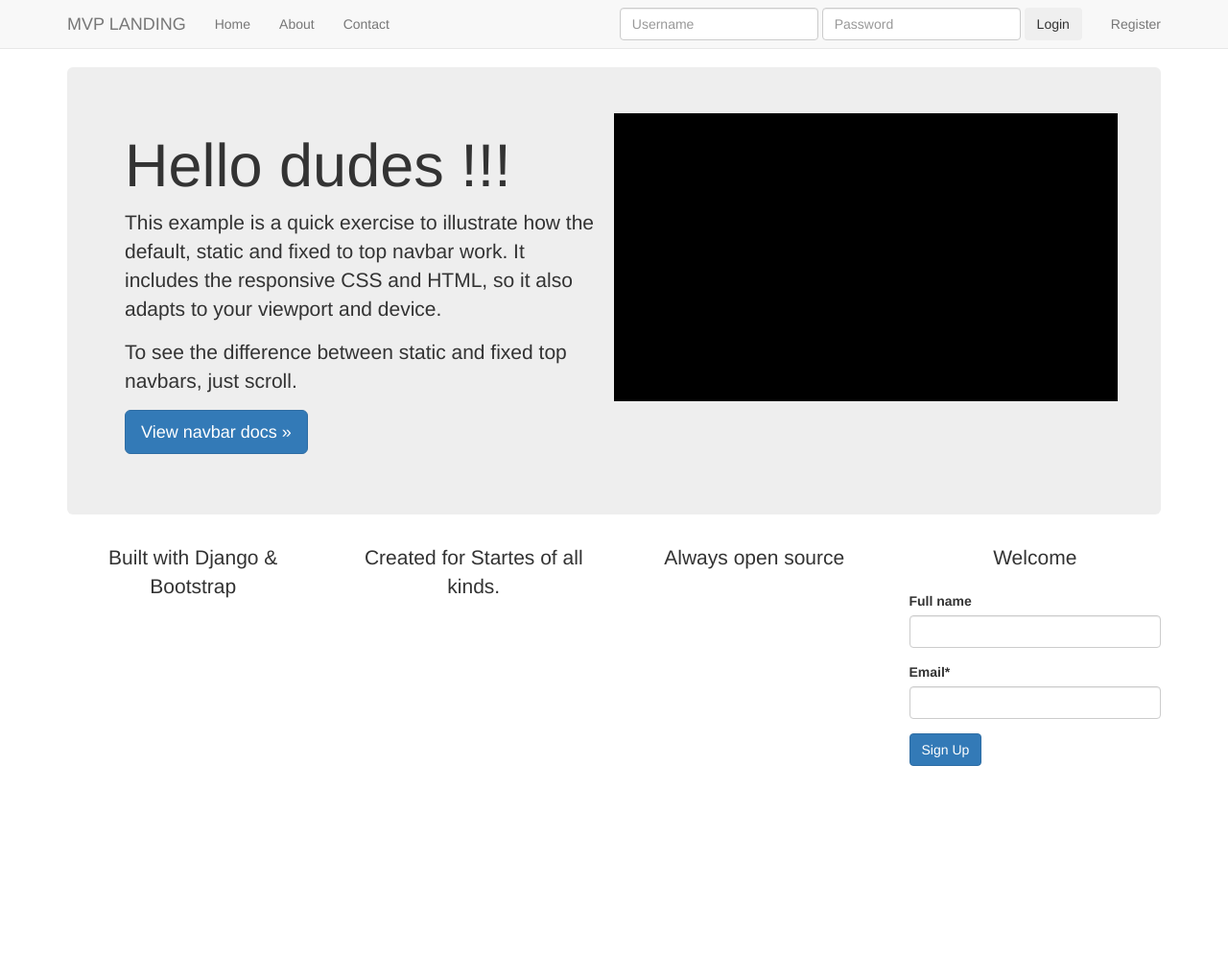
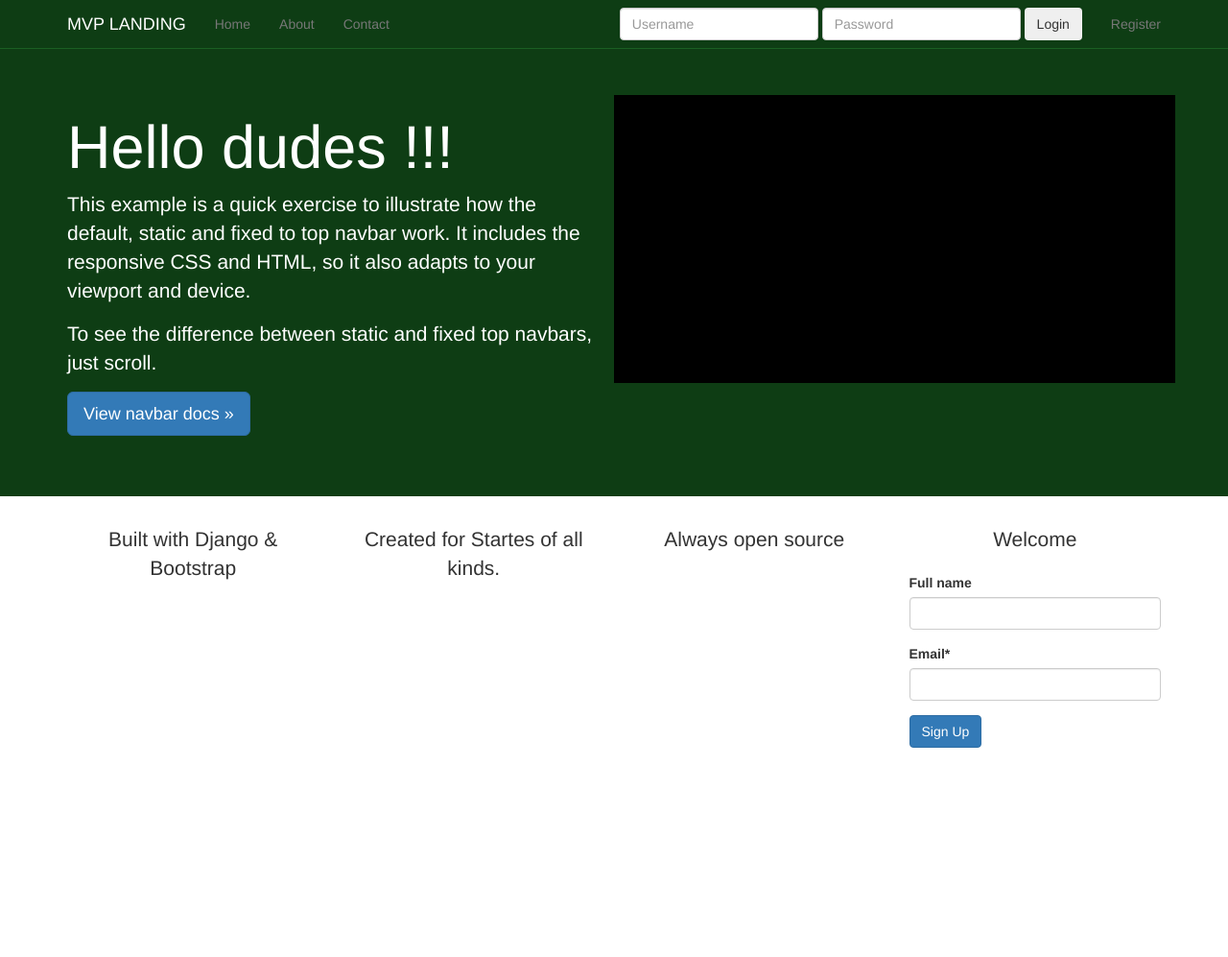
Before and after one commit to Vigopro/gvg, a Django app: page / in a window 1280 px wide. Shown: the top 997 px of the page at 96% size. Run offline with Django 3.2, Linux system fonts and the light colour scheme; some libraries are stand-ins or nearby versions.

Commit message:
Styling MVP Landing Part 3

```diff
--- a/newsletter/templates/base.html
+++ b/newsletter/templates/base.html
@@ -26,12 +26,11 @@
 
   {% include 'navbar.html' %}
 
-
-
-    <div class="container">
     {% block jumbotron %}
 
     {% endblock %}
+
+    <div class="container">
 
     {% block content %}
     {% endblock %}
--- a/newsletter/templates/home.html
+++ b/newsletter/templates/home.html
@@ -4,12 +4,20 @@
 {% block head_title %}Welcome | {{ block.super }}{% endblock %}
 
 <style>
-{% block style %}{% endblock %}
+{% block style %}
+.navbar-static-top{
+	margin-bottom: 0px !important;
+}
+.jumbotron{
+	background-color:#0E3D14;
+	color:#FFF;
+}
+{% endblock %}
 </style>
 
 {% block jumbotron %}
 <div class="jumbotron">
-
+	<div class="container">
 	<div class="row">
 		<div class="col-sm-6">
 			<h1>Hello dudes !!!</h1>
@@ -22,6 +30,7 @@
 			<div class="col-sm-6" style="background-color:black;height:300px;">
 
 			</div>
+	</div>
 	</div>
 </div>
     {% endblock %}
--- a/static_in_pro/our_static/css/navbar-static-top.css
+++ b/static_in_pro/our_static/css/navbar-static-top.css
@@ -4,4 +4,30 @@ body {
 
 .navbar-static-top {
   margin-bottom: 19px;
+  background-color: #0E3D14;
+  border-color: #1A5F23;
 }
+
+.navbar-default .navbar-brand {
+	color: #FFF;
+}
+
+.navbar-default .navbar-brand:hover {
+	color: #FFF;
+}
+
+.navbar-default .navbar-nav>li>a:hover{
+	color: #999;
+}
+
+.navbar-default .navbar-toggle {
+	border-color: transparent !important;
+}
+
+.navbar-toggle:hover {
+	background-color: #1A5F23 !important;
+}
+
+.navbar-toggle {
+	background-color: #0E3D14 !important;
+}
```
